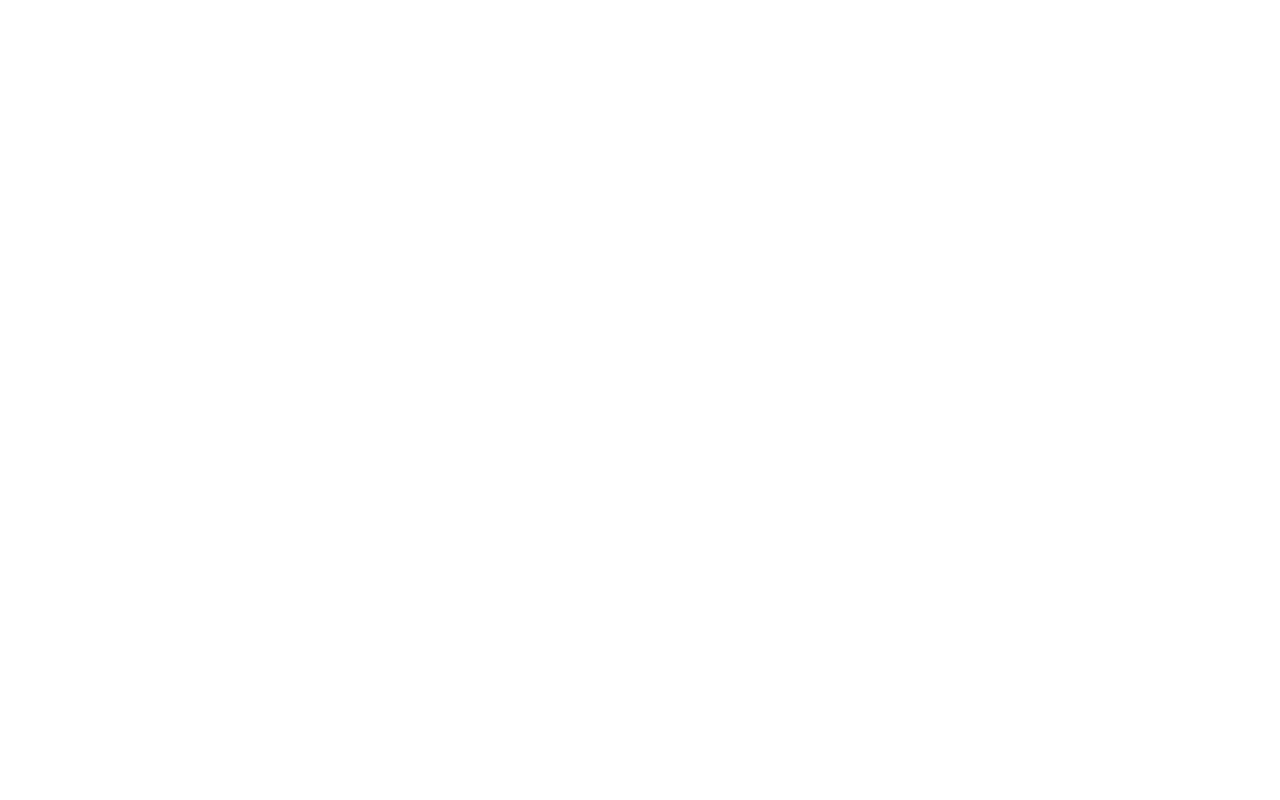
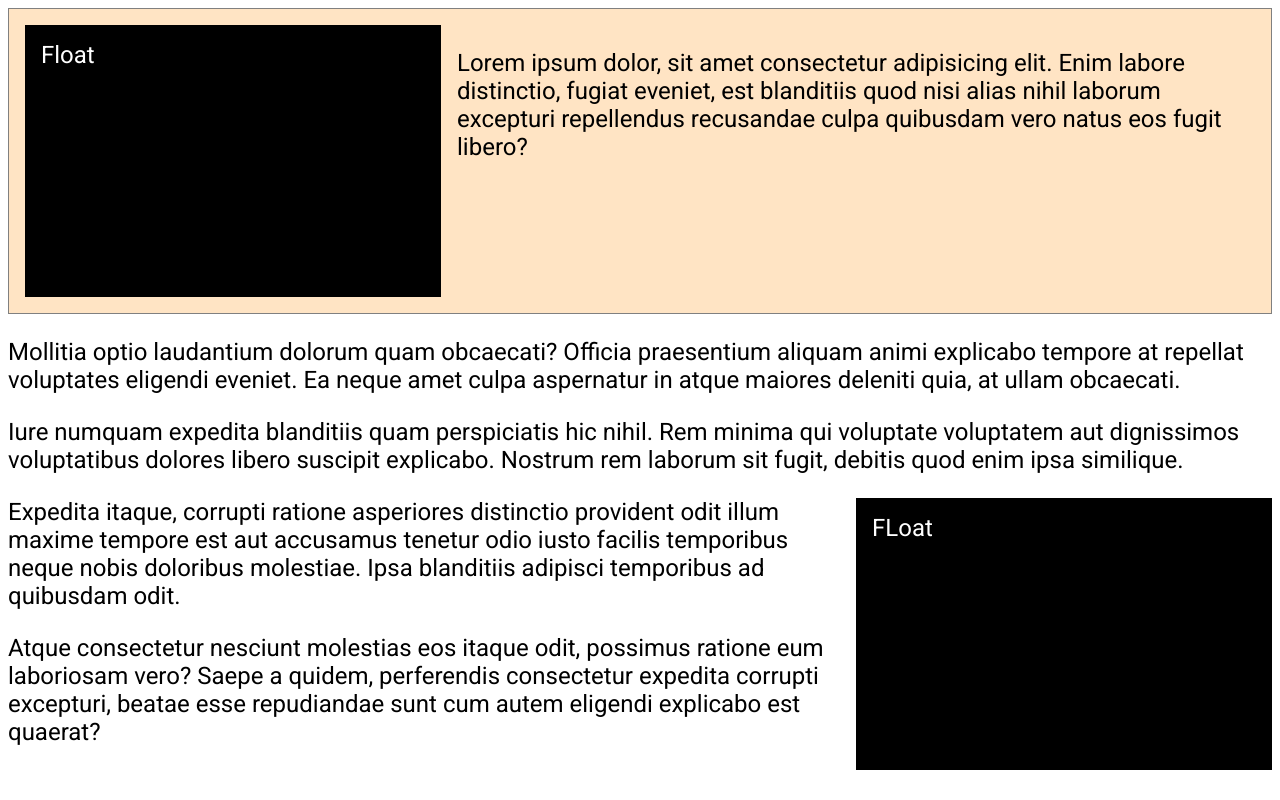
Before and after one commit to minhTheGuy/hoc-css, a plain HTML site: page css_course/11_lesson_starter/index.html in a window 1280 px wide. Drawn offline with Linux system fonts and the light colour scheme.

Commit message:
finished lesson 11

```diff
--- a/css_course/11_lesson_starter/css/style.css
+++ b/css_course/11_lesson_starter/css/style.css
@@ -4,3 +4,32 @@ body {
   font-size: 1.5rem;
   font-family: "Roboto", sans-serif;
 }
+
+.block {
+  width: 30vw;
+  height: 30vh;
+  background: black;
+  color: white;
+  padding: 1rem;
+}
+
+.left {
+  float: left;
+  margin-right: 1rem;
+}
+
+.right {
+  float: right;
+  margin-left: 1rem;
+}
+
+.clear {
+  clear: both;
+}
+
+section {
+  background: bisque;
+  border: 1px solid gray;
+  padding: 1rem;
+  display: flow-root;
+}
--- a/css_course/11_lesson_starter/index.html
+++ b/css_course/11_lesson_starter/index.html
@@ -10,7 +10,16 @@
 </head>
 
 <body>
-
+    <section>
+        <div class="block left">Float</div>
+        <p>Lorem ipsum dolor, sit amet consectetur adipisicing elit. Enim labore distinctio, fugiat eveniet, est blanditiis quod nisi alias nihil laborum excepturi repellendus recusandae culpa quibusdam vero natus eos fugit libero?</p>
+    </section>
+    <div class="clear"></div>
+    <p>Mollitia optio laudantium dolorum quam obcaecati? Officia praesentium aliquam animi explicabo tempore at repellat voluptates eligendi eveniet. Ea neque amet culpa aspernatur in atque maiores deleniti quia, at ullam obcaecati.</p>
+    <p>Iure numquam expedita blanditiis quam perspiciatis hic nihil. Rem minima qui voluptate voluptatem aut dignissimos voluptatibus dolores libero suscipit explicabo. Nostrum rem laborum sit fugit, debitis quod enim ipsa similique.</p>
+    <div class="block right">FLoat</div>
+    <p>Expedita itaque, corrupti ratione asperiores distinctio provident odit illum maxime tempore est aut accusamus tenetur odio iusto facilis temporibus neque nobis doloribus molestiae. Ipsa blanditiis adipisci temporibus ad quibusdam odit.</p>
+    <p>Atque consectetur nesciunt molestias eos itaque odit, possimus ratione eum laboriosam vero? Saepe a quidem, perferendis consectetur expedita corrupti excepturi, beatae esse repudiandae sunt cum autem eligendi explicabo est quaerat?</p>
 </body>
 
 </html>
```
